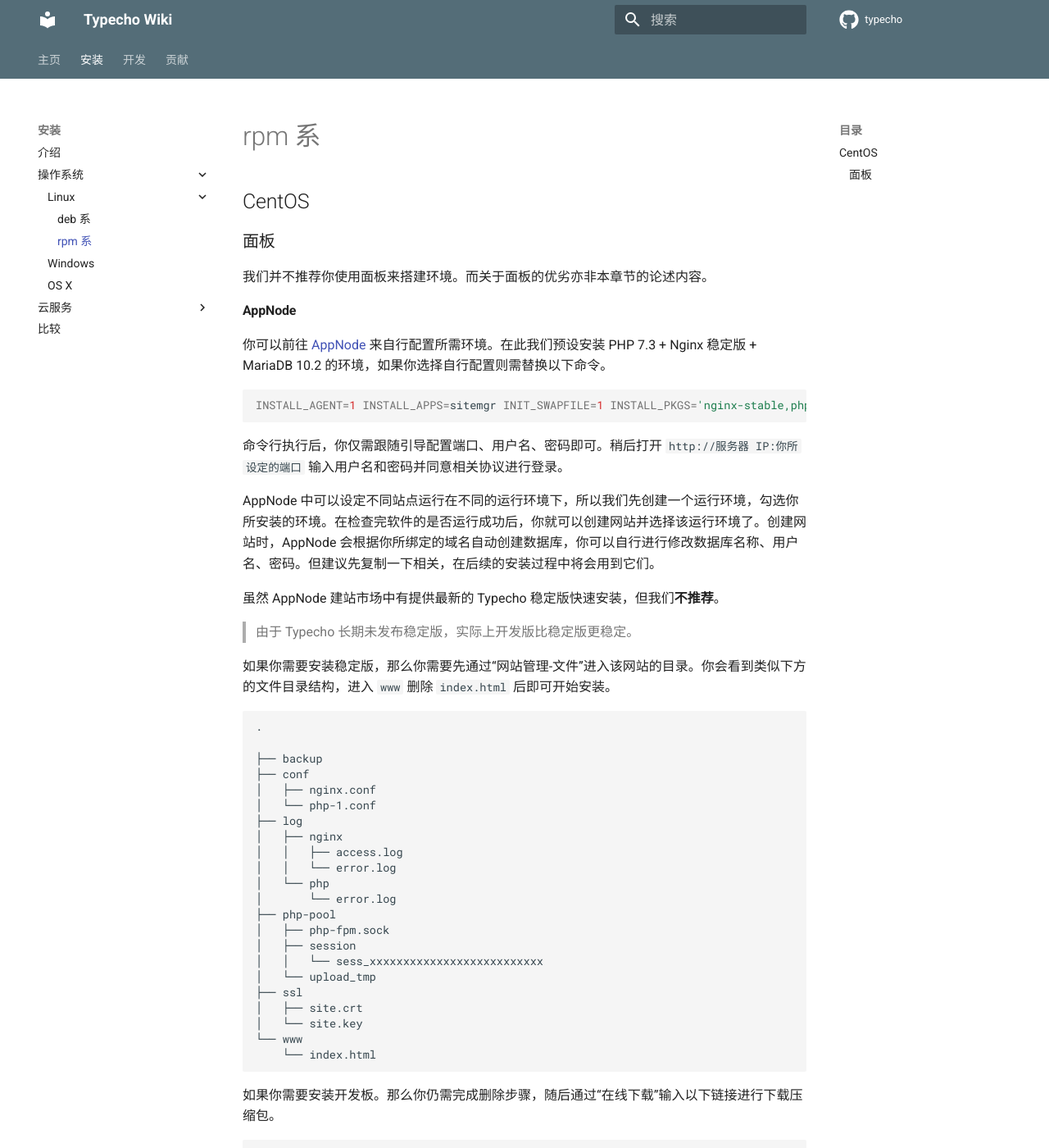
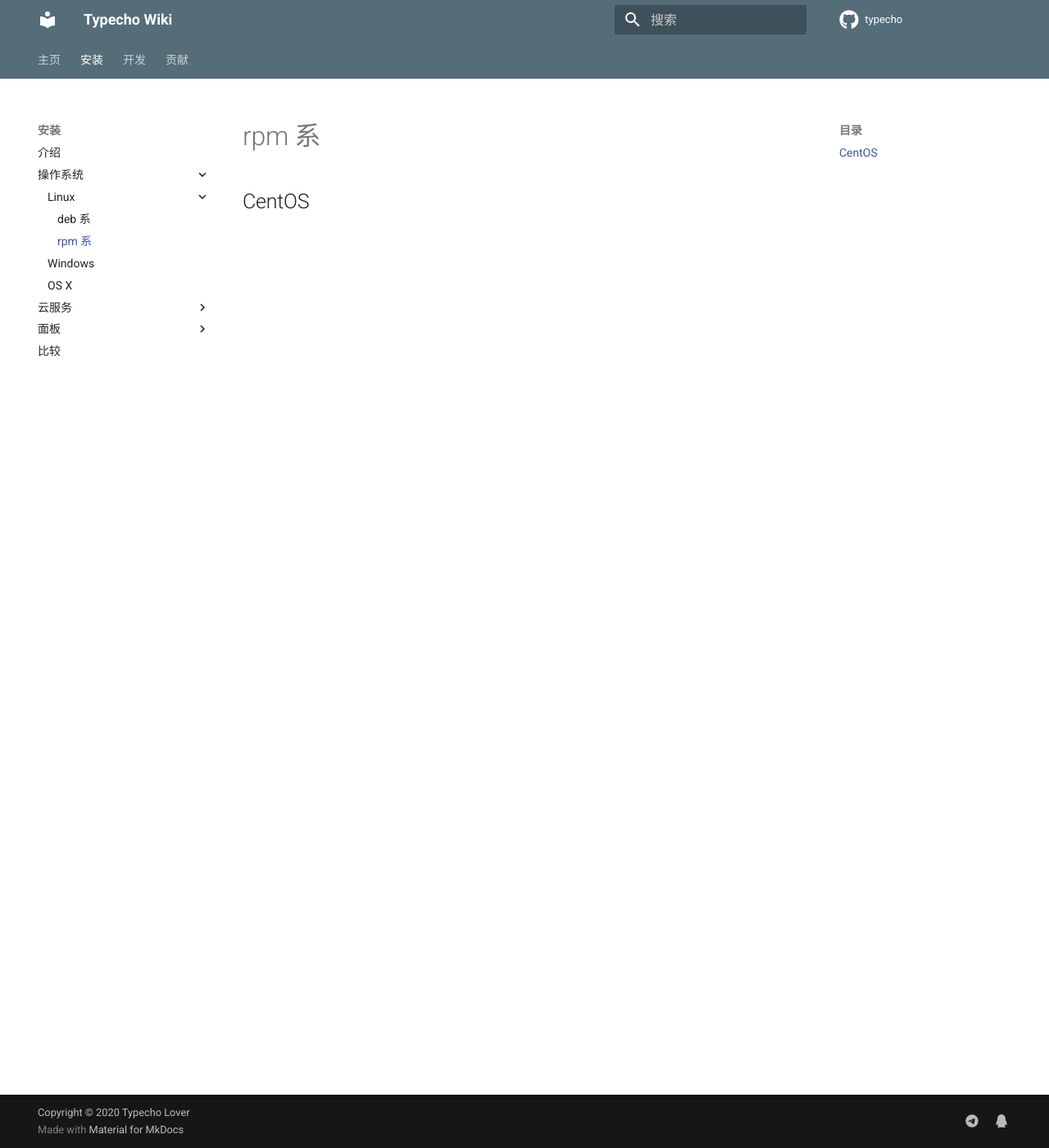
Before and after one commit to typecho-lover/wiki, an MkDocs documentation site: the page built from wiki/install/os/linux/rpm.md, in a window 1280 px wide and 1400 px high. Shown: the whole window at 82% size. Built offline with MkDocs 1.6.1 and Material for MkDocs 9.7.7, drawn with Linux system fonts in a browser that asks for light colours; comment, search, counter and statistics services are not loaded; some of the changed text lies outside the part shown.

````diff
--- a/mkdocs.yml
+++ b/mkdocs.yml
@@ -59,10 +59,13 @@ nav:
       - Windows: install/os/windows.md
       - OS X: install/os/osx.md
     - 云服务:
+      - BAE: install/cloud/bae.md
       - GAE: install/cloud/gae.md
       - SAE: install/cloud/sae.md
-      - BAE: install/cloud/bae.md
       - Heroku: install/cloud/heroku.md
+    - 面板:
+      - AppNode: install/panel/appnode.md
+      - 宝塔: install/panel/bt.md
     - 比较: install/vs.md
   - 开发:
     - 准备: dev/prepare.md
--- a/wiki/install/os/linux/rpm.md
+++ b/wiki/install/os/linux/rpm.md
@@ -1,60 +1,3 @@
 # rpm 系
 
 ## CentOS
-
-### 面板
-
-我们并不推荐你使用面板来搭建环境。而关于面板的优劣亦非本章节的论述内容。
-
-#### AppNode
-
-你可以前往 [AppNode](https://www.appnode.com/install) 来自行配置所需环境。在此我们预设安装 PHP 7.3 + Nginx 稳定版 + MariaDB 10.2 的环境，如果你选择自行配置则需替换以下命令。
-
-``` shell
-INSTALL_AGENT=1 INSTALL_APPS=sitemgr INIT_SWAPFILE=1 INSTALL_PKGS='nginx-stable,php73,mariadb102' bash -c "$(curl -sS http://dl.appnode.com/install.sh)"
-```
-
-命令行执行后，你仅需跟随引导配置端口、用户名、密码即可。稍后打开 `http://服务器 IP:你所设定的端口` 输入用户名和密码并同意相关协议进行登录。
-
-AppNode 中可以设定不同站点运行在不同的运行环境下，所以我们先创建一个运行环境，勾选你所安装的环境。在检查完软件的是否运行成功后，你就可以创建网站并选择该运行环境了。创建网站时，AppNode 会根据你所绑定的域名自动创建数据库，你可以自行进行修改数据库名称、用户名、密码。但建议先复制一下相关，在后续的安装过程中将会用到它们。
-
-虽然 AppNode 建站市场中有提供最新的 Typecho 稳定版快速安装，但我们**不推荐**。
-
-> 由于 Typecho 长期未发布稳定版，实际上开发版比稳定版更稳定。
-
-如果你需要安装稳定版，那么你需要先通过“网站管理-文件”进入该网站的目录。你会看到类似下方的文件目录结构，进入 `www` 删除 `index.html` 后即可开始安装。
-
-``` bash
-.
-
-├── backup
-├── conf
-│   ├── nginx.conf
-│   └── php-1.conf
-├── log
-│   ├── nginx
-│   │   ├── access.log
-│   │   └── error.log
-│   └── php
-│       └── error.log
-├── php-pool
-│   ├── php-fpm.sock
-│   ├── session
-│   │   └── sess_xxxxxxxxxxxxxxxxxxxxxxxxxx
-│   └── upload_tmp
-├── ssl
-│   ├── site.crt
-│   └── site.key
-└── www
-    └── index.html
-```
-
-如果你需要安装开发板。那么你仍需完成删除步骤，随后通过“在线下载”输入以下链接进行下载压缩包。
-
-``` url
-https://github.com/typecho/typecho/archive/master.zip
-```
-
-解压该压缩包，并复制 `typecho-master` 文件夹内所有文件至 `www` 文件夹中。
-
-现在打开该网站所绑定的域名，跟随 Typecho 安装指引填写数据库名称、用户名、密码。如果忘记了数据库相关信息，你也可以打开“网站管理-设置-MySQL”进行查看。
````
Also changed, not shown: wiki/install/panel/appnode.md (added, +69 -0 lines), wiki/install/panel/bt.md (added, +1 -0 lines).
